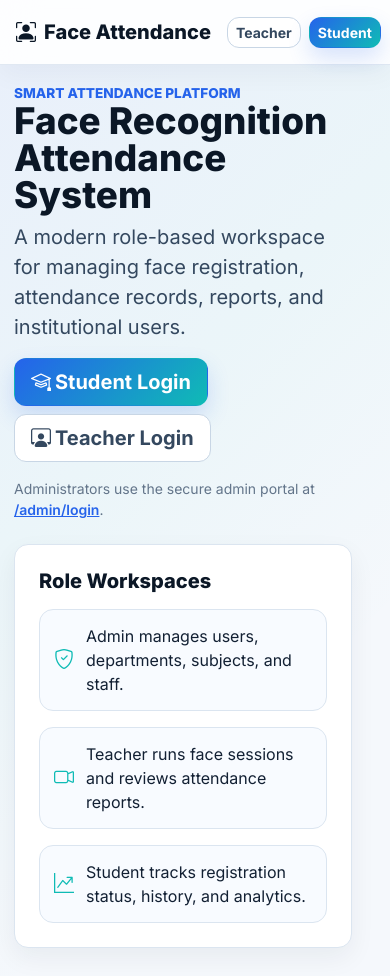
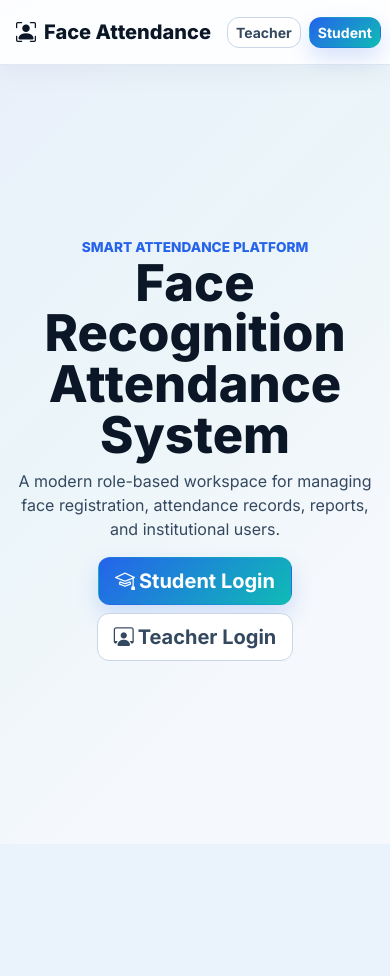
Before and after one commit to anisha-2905/face-recognition-attendance-system, a Flask app: page / in a window 390 px wide. After the commit the page ends 661 px from the top, so only its background shows below. Run offline with Flask 3, Linux system fonts and the light colour scheme; parts of the project's set-up code (start-up, migrations or seed data) failed here and were passed over.

Commit message:
Improved landing page UI and updated documentation

```diff
--- a/app/static/css/app.css
+++ b/app/static/css/app.css
@@ -69,7 +69,7 @@ a {
 }
 
 .app-public .app-main {
-  max-width: 1180px;
+  max-width: 1320px;
   margin: 0 auto;
 }
 
@@ -748,6 +748,13 @@ img.avatar {
   min-height: calc(100vh - 136px);
   display: flex;
   align-items: center;
+  justify-content: center;
+  text-align: center;
+}
+
+.hero-content {
+  width: min(100%, 1040px);
+  padding: clamp(2rem, 5vw, 4rem) 0;
 }
 
 .hero-panel {
@@ -755,15 +762,15 @@ img.avatar {
 }
 
 .hero-title {
-  max-width: 760px;
+  max-width: 980px;
   color: var(--heading);
-  font-size: clamp(2.3rem, 6vw, 4.8rem);
+  font-size: clamp(2.6rem, 7vw, 5.6rem);
   font-weight: 800;
   line-height: 1;
 }
 
 .hero-copy {
-  max-width: 620px;
+  max-width: 760px;
   color: var(--muted-strong);
 }
 
@@ -867,6 +874,22 @@ body.sidebar-collapsed .user-chip {
     padding: 18px 14px 28px;
   }
 
+  .public-hero {
+    min-height: calc(100vh - 112px);
+  }
+
+  .hero-content {
+    padding: 2rem 0;
+  }
+
+  .hero-title {
+    font-size: clamp(2.25rem, 13vw, 3.7rem);
+  }
+
+  .hero-copy {
+    font-size: 1rem;
+  }
+
   .btn-group {
     flex-wrap: wrap;
   }
--- a/app/templates/main/index.html
+++ b/app/templates/main/index.html
@@ -2,26 +2,13 @@
 {% block title %}Welcome | Face Attendance{% endblock %}
 {% block content %}
 <section class="public-hero">
-  <div class="row align-items-center g-4 w-100">
-    <div class="col-lg-7">
-      <div class="page-kicker">Smart Attendance Platform</div>
-      <h1 class="hero-title">Face Recognition Attendance System</h1>
-      <p class="lead hero-copy">A modern role-based workspace for managing face registration, attendance records, reports, and institutional users.</p>
-      <div class="d-flex flex-wrap gap-2">
-        <a class="btn btn-primary btn-lg" href="{{ url_for('auth.student_login') }}"><i class="bi bi-mortarboard me-1"></i>Student Login</a>
-        <a class="btn btn-outline-primary btn-lg" href="{{ url_for('auth.teacher_login') }}"><i class="bi bi-person-workspace me-1"></i>Teacher Login</a>
-      </div>
-      <div class="mt-3 small text-muted">Administrators use the secure admin portal at <a class="fw-semibold text-primary" href="{{ url_for('admin.login') }}">/admin/login</a>.</div>
-    </div>
-    <div class="col-lg-5">
-      <div class="card hero-panel">
-        <h2 class="h5 section-title mb-3">Role Workspaces</h2>
-        <div class="d-grid gap-3">
-          <div class="role-pill"><i class="bi bi-shield-check"></i><span>Admin manages users, departments, subjects, and staff.</span></div>
-          <div class="role-pill"><i class="bi bi-camera-video"></i><span>Teacher runs face sessions and reviews attendance reports.</span></div>
-          <div class="role-pill"><i class="bi bi-graph-up-arrow"></i><span>Student tracks registration status, history, and analytics.</span></div>
-        </div>
-      </div>
+  <div class="hero-content mx-auto text-center">
+    <div class="page-kicker">Smart Attendance Platform</div>
+    <h1 class="hero-title mx-auto">Face Recognition Attendance System</h1>
+    <p class="lead hero-copy mx-auto">A modern role-based workspace for managing face registration, attendance records, reports, and institutional users.</p>
+    <div class="d-flex flex-wrap justify-content-center gap-2">
+      <a class="btn btn-primary btn-lg" href="{{ url_for('auth.student_login') }}"><i class="bi bi-mortarboard me-1"></i>Student Login</a>
+      <a class="btn btn-outline-primary btn-lg" href="{{ url_for('auth.teacher_login') }}"><i class="bi bi-person-workspace me-1"></i>Teacher Login</a>
     </div>
   </div>
 </section>
```
